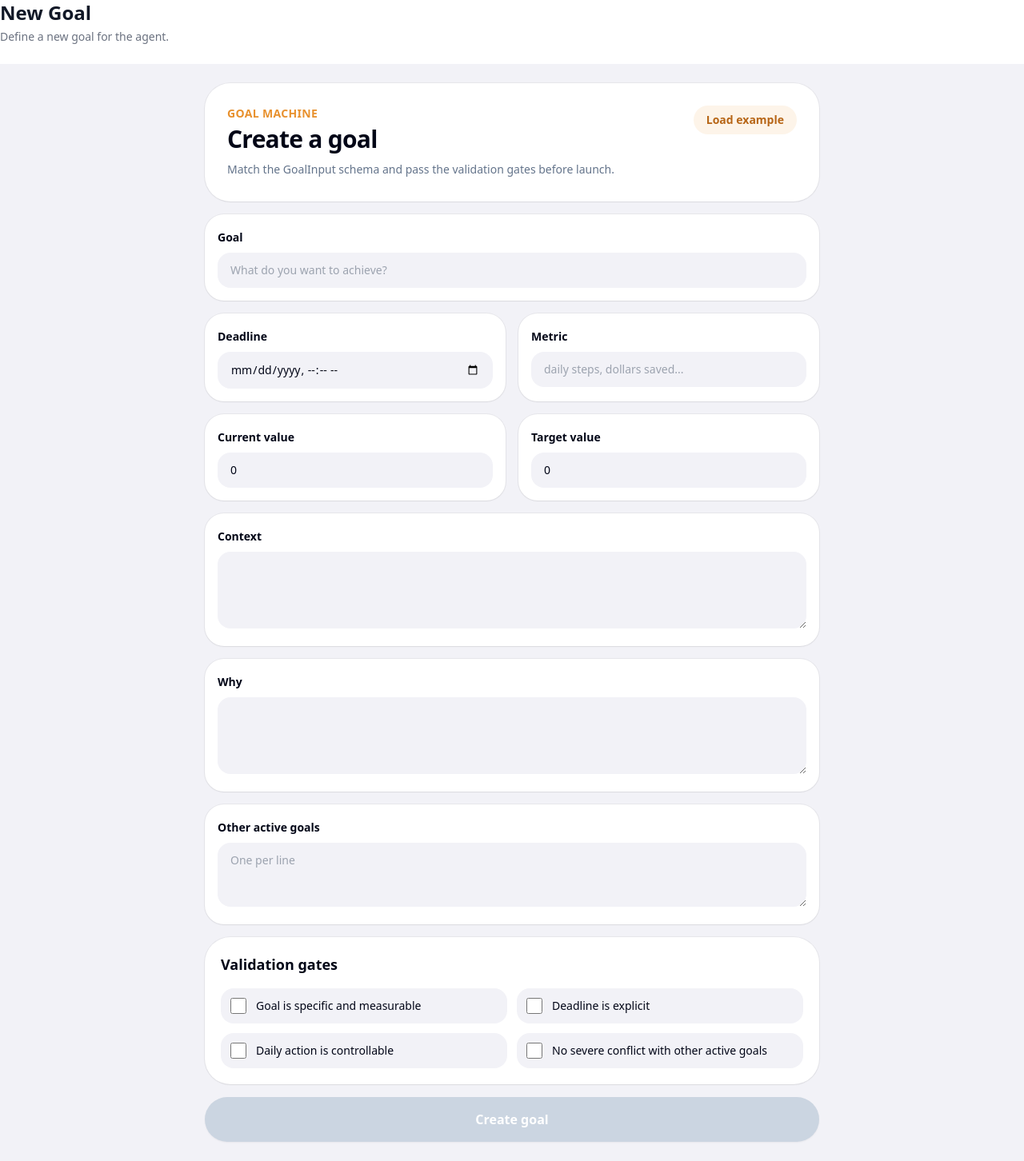
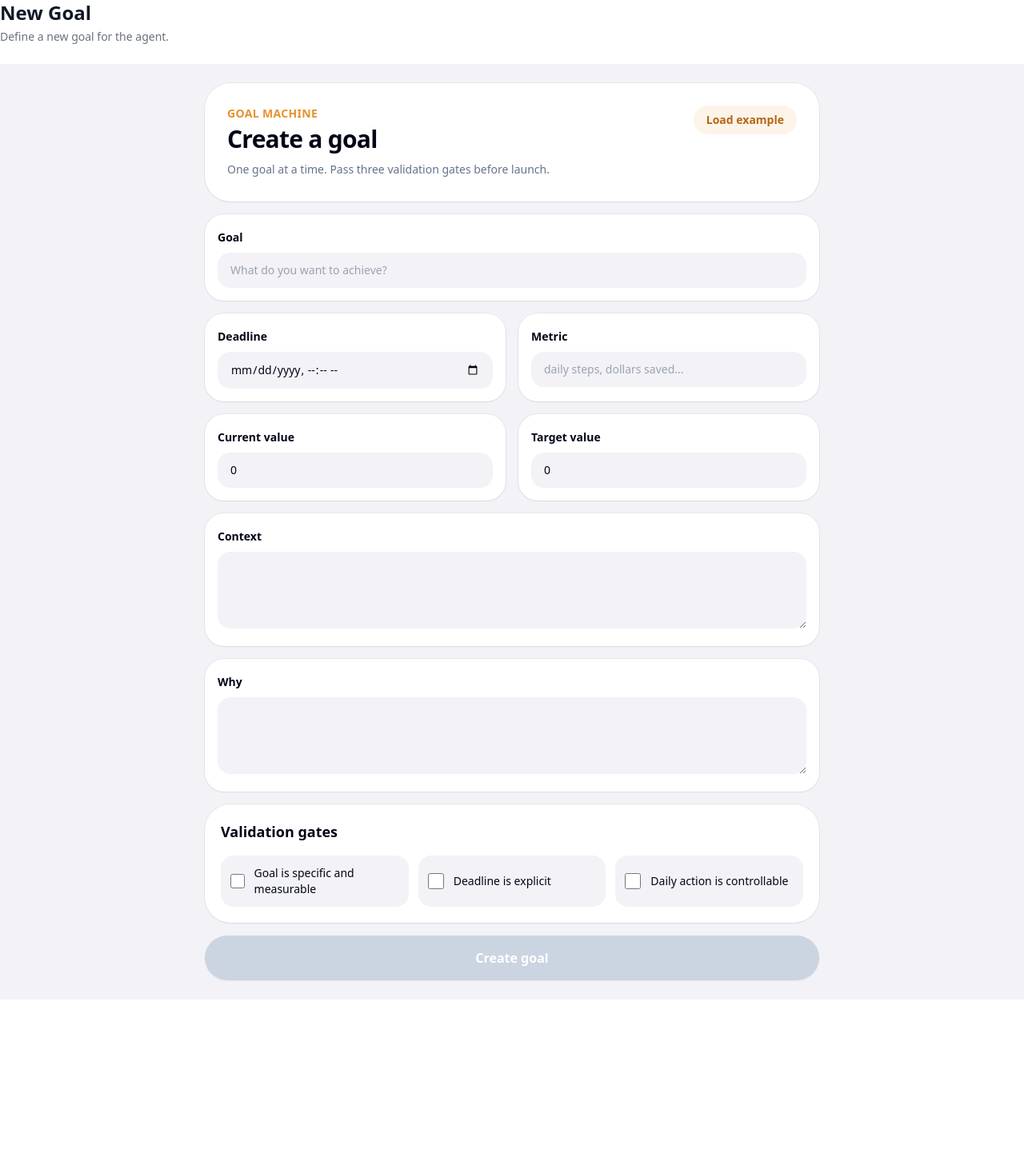
Before and after one commit to Lvvphole/Goal-Machine-Agent-OS, a Next.js app: page /goal/new in a window 1280 px wide. Shown: the whole page at 80% size. After the commit the page ends 1250 px from the top, so only its background shows below. Built offline with nearby package versions, Linux system fonts and the light colour scheme.

Commit message:
phase11+9: dashboard, confidence, agent_runs, one-goal intake

```diff
--- a/components/goal/GoalIntakeForm.tsx
+++ b/components/goal/GoalIntakeForm.tsx
@@ -30,20 +30,20 @@ const exampleForm: GoalInput = {
   metric: "daily steps",
   context: "Desk job, short commute, prefers morning routines, has a smartwatch.",
   why: "Improve energy, cardiovascular health, and mood without adding a gym habit yet.",
-  other_active_goals: ["Sleep by 10:30pm", "Cook dinner at home four nights per week"],
+  other_active_goals: [],
 };
 
+// Phase 9 rule: one goal at a time. Three visible gates (the prior 4th —
+// conflict with other active goals — is enforced internally if needed).
 const gates = [
   "Goal is specific and measurable",
   "Deadline is explicit",
   "Daily action is controllable",
-  "No severe conflict with other active goals",
 ];
 
 export default function GoalIntakeForm() {
   const [form, setForm] = useState<GoalInput>(emptyForm);
-  const [otherGoals, setOtherGoals] = useState("");
-  const [gateChecks, setGateChecks] = useState<boolean[]>([false, false, false, false]);
+  const [gateChecks, setGateChecks] = useState<boolean[]>([false, false, false]);
   const [loading, setLoading] = useState(false);
   const [error, setError] = useState<string | null>(null);
   const [success, setSuccess] = useState<string | null>(null);
@@ -59,8 +59,7 @@ export default function GoalIntakeForm() {
 
   function loadExample() {
     setForm(exampleForm);
-    setOtherGoals(exampleForm.other_active_goals.join("\n"));
-    setGateChecks([true, true, true, true]);
+    setGateChecks([true, true, true]);
     setError(null);
     setSuccess(null);
   }
@@ -74,10 +73,7 @@ export default function GoalIntakeForm() {
     const payload: GoalInput = {
       ...form,
       deadline: new Date(form.deadline).toISOString(),
-      other_active_goals: otherGoals
-        .split("\n")
-        .map((goal) => goal.trim())
-        .filter(Boolean),
+      other_active_goals: [], // intentionally empty — Phase 9 rule
     };
 
     try {
@@ -109,7 +105,7 @@ export default function GoalIntakeForm() {
             <div>
               <p className="text-sm font-semibold uppercase tracking-wide text-[#e8912e]">Goal Machine</p>
               <h1 className="mt-1 text-3xl font-semibold tracking-tight">Create a goal</h1>
-              <p className="mt-2 text-sm leading-6 text-slate-500">Match the GoalInput schema and pass the validation gates before launch.</p>
+              <p className="mt-2 text-sm leading-6 text-slate-500">One goal at a time. Pass three validation gates before launch.</p>
             </div>
             <button type="button" onClick={loadExample} className="rounded-full bg-[#e8912e]/10 px-4 py-2 text-sm font-semibold text-[#b76617] transition hover:bg-[#e8912e]/20">
               Load example
@@ -146,15 +142,11 @@ export default function GoalIntakeForm() {
             <span className="text-sm font-semibold">Why</span>
             <textarea value={form.why} onChange={(event) => update("why", event.target.value)} className="mt-2 min-h-24 w-full rounded-2xl border-0 bg-[#f2f2f7] px-4 py-3 text-sm outline-none ring-1 ring-transparent focus:ring-[#e8912e]" required />
           </label>
-          <label className="rounded-3xl bg-white p-4 shadow-sm ring-1 ring-black/5 sm:col-span-2">
-            <span className="text-sm font-semibold">Other active goals</span>
-            <textarea value={otherGoals} onChange={(event) => setOtherGoals(event.target.value)} className="mt-2 min-h-20 w-full rounded-2xl border-0 bg-[#f2f2f7] px-4 py-3 text-sm outline-none ring-1 ring-transparent focus:ring-[#e8912e]" placeholder="One per line" />
-          </label>
         </div>
 
         <div className="rounded-[2rem] bg-white p-5 shadow-sm ring-1 ring-black/5">
           <h2 className="text-lg font-semibold">Validation gates</h2>
-          <div className="mt-4 grid gap-3 sm:grid-cols-2">
+          <div className="mt-4 grid gap-3 sm:grid-cols-3">
             {gates.map((gate, index) => (
               <label key={gate} className="flex items-center gap-3 rounded-2xl bg-[#f2f2f7] p-3 text-sm font-medium">
                 <input type="checkbox" checked={gateChecks[index]} onChange={(event) => setGateChecks((current) => current.map((value, itemIndex) => (itemIndex === index ? event.target.checked : value)))} className="h-5 w-5 rounded border-slate-300 accent-[#e8912e]" />
```
